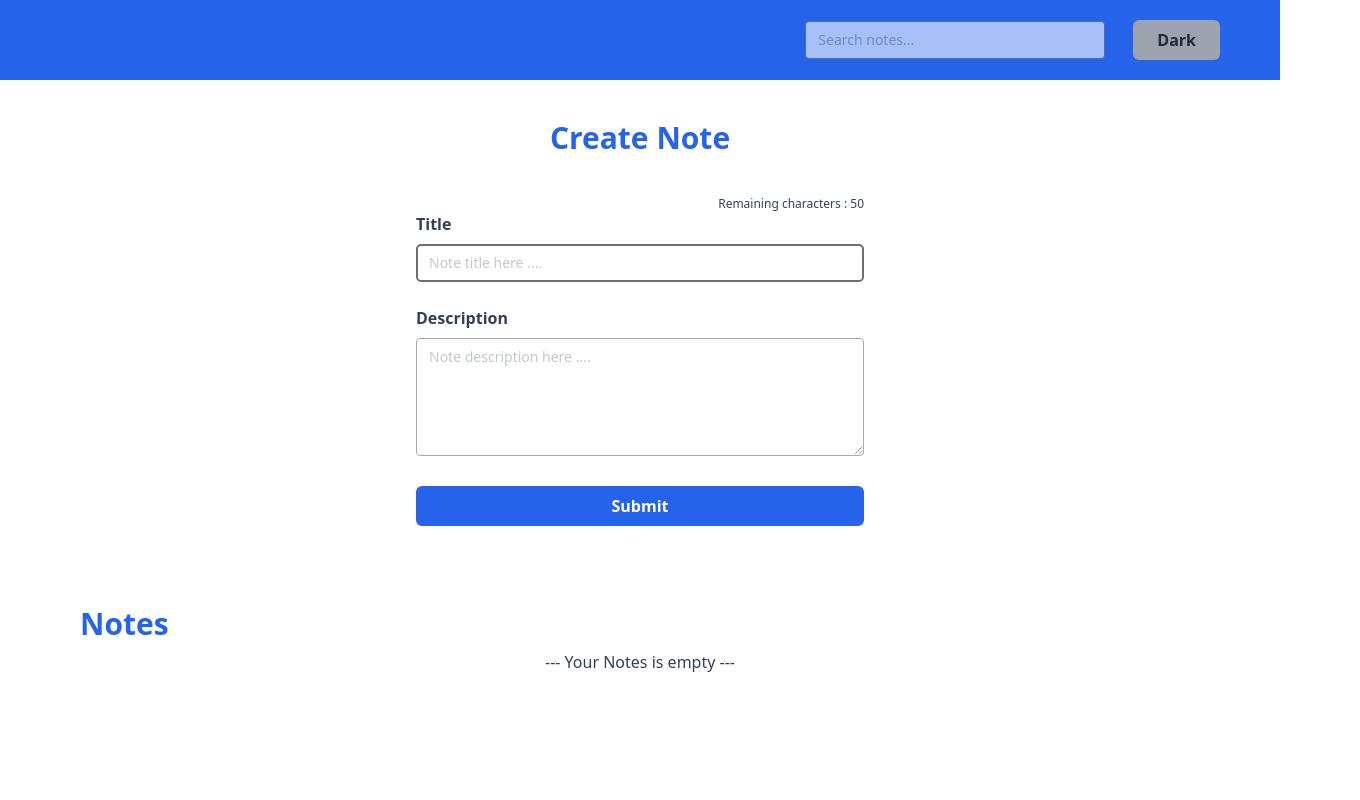
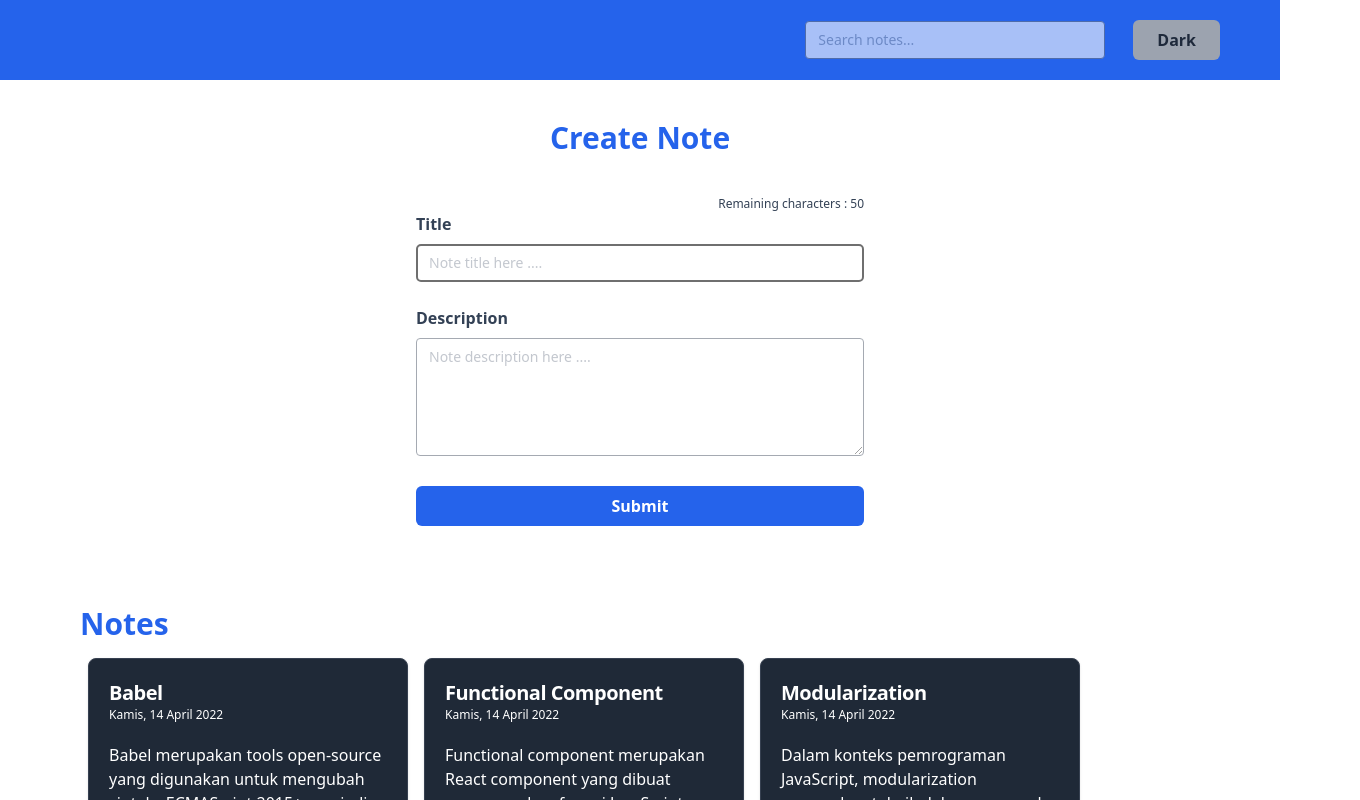
Before and after one commit to MHendriF/personal-notes, a React (Vite) app: page / in a window 1280 px wide. Shown: the top 800 px of the page, 1360 px wide, since content can reach past the window. Built offline with nearby package versions, Linux system fonts and the light colour scheme.

Commit message:
initiate data

```diff
--- a/src/components/Fragments/FormAddNote.jsx
+++ b/src/components/Fragments/FormAddNote.jsx
@@ -1,12 +1,9 @@
-import { useState } from 'react';
+import { useState, useContext, useRef, useEffect } from 'react';
 import Button from '../Elements/Buttons';
 import InputForm from '../Elements/Inputs/InputForm';
 import TextareaForm from '../Elements/Inputs/TextareaForm';
-import { useRef } from 'react';
-import { useEffect } from 'react';
 import { useDispatch } from 'react-redux';
 import { addNote } from '../../redux/slices/noteSlice';
-import { useContext } from 'react';
 import { DarkMode } from '../../context/DarkMode';
 
 const FormAddNote = () => {
--- a/src/pages/note.jsx
+++ b/src/pages/note.jsx
@@ -1,21 +1,17 @@
 import { Fragment, useEffect, useState, useRef, useContext } from 'react';
 import { useSelector } from 'react-redux';
 import { DarkMode } from '../context/DarkMode';
-import { getInitialData } from '../utils';
 import FormAddNote from '../components/Fragments/FormAddNote';
 import Navbar from '../components/Layouts/Navbar';
 import CardNote from '../components/Fragments/CardNote';
 
 const NotePage = () => {
-    const notes = useSelector((state) => state.notes.data);
     const { isDarkMode, setIsDarkMode } = useContext(DarkMode);
     const [query, setQuery] = useState('');
     const [filteredNotes, setFilteredNotes] = useState([]);
-    const initalNotes = getInitialData();
-
+    const notes = useSelector((state) => state.notes.data);
     const noteRef = useRef(null);
     const filteredNotesRef = useRef(null);
-    localStorage.setItem('notes', JSON.stringify(initalNotes));
 
     useEffect(() => {
         if (notes.length > 0) {
--- a/src/redux/slices/noteSlice.jsx
+++ b/src/redux/slices/noteSlice.jsx
@@ -1,9 +1,10 @@
 import { createSlice } from '@reduxjs/toolkit';
+import { getInitialData } from '../../utils';
 
 const noteSlice = createSlice({
     name: 'notes',
     initialState: {
-        data: JSON.parse(localStorage.getItem('notes')) || [],
+        data: JSON.parse(localStorage.getItem('notes')) || [...getInitialData()],
     },
     reducers: {
         addNote: (state, action) => {
```
